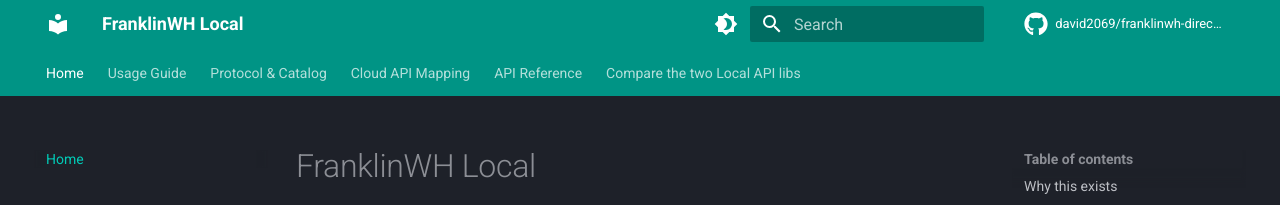
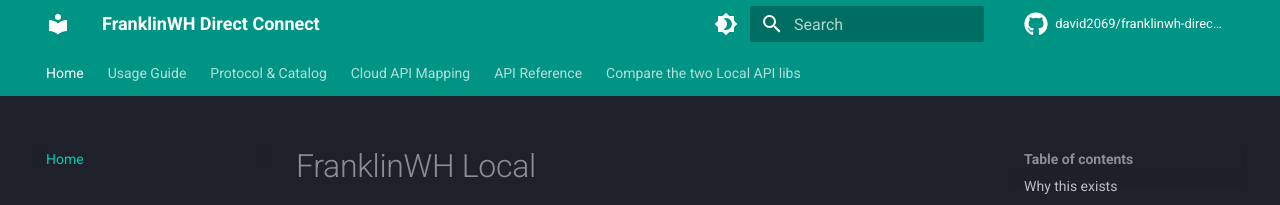
Before and after one commit to david2069/franklinwh-direct-connect-api, an MkDocs documentation site: the page built from docs/index.md, in a window 1280 px wide. Shown: the top 205 px of the page. Built offline with MkDocs 1.6.1 and Material for MkDocs 9.7.7, drawn with Linux system fonts in a browser that asks for light colours; comment, search, counter and statistics services are not loaded.

Commit message:
Change site name from 'FranklinWH Local' to 'FranklinWH Direct Connect'

```diff
--- a/mkdocs.yml
+++ b/mkdocs.yml
@@ -1,4 +1,4 @@
-site_name: FranklinWH Local
+site_name: FranklinWH Direct Connect
 site_description: Unofficial Python library & CLI for the FranklinWH aGate local broker protocol (TCP/9000)
 site_url: https://david2069.github.io/franklinwh-direct-connect-api
 repo_url: https://github.com/david2069/franklinwh-direct-connect-api
```
